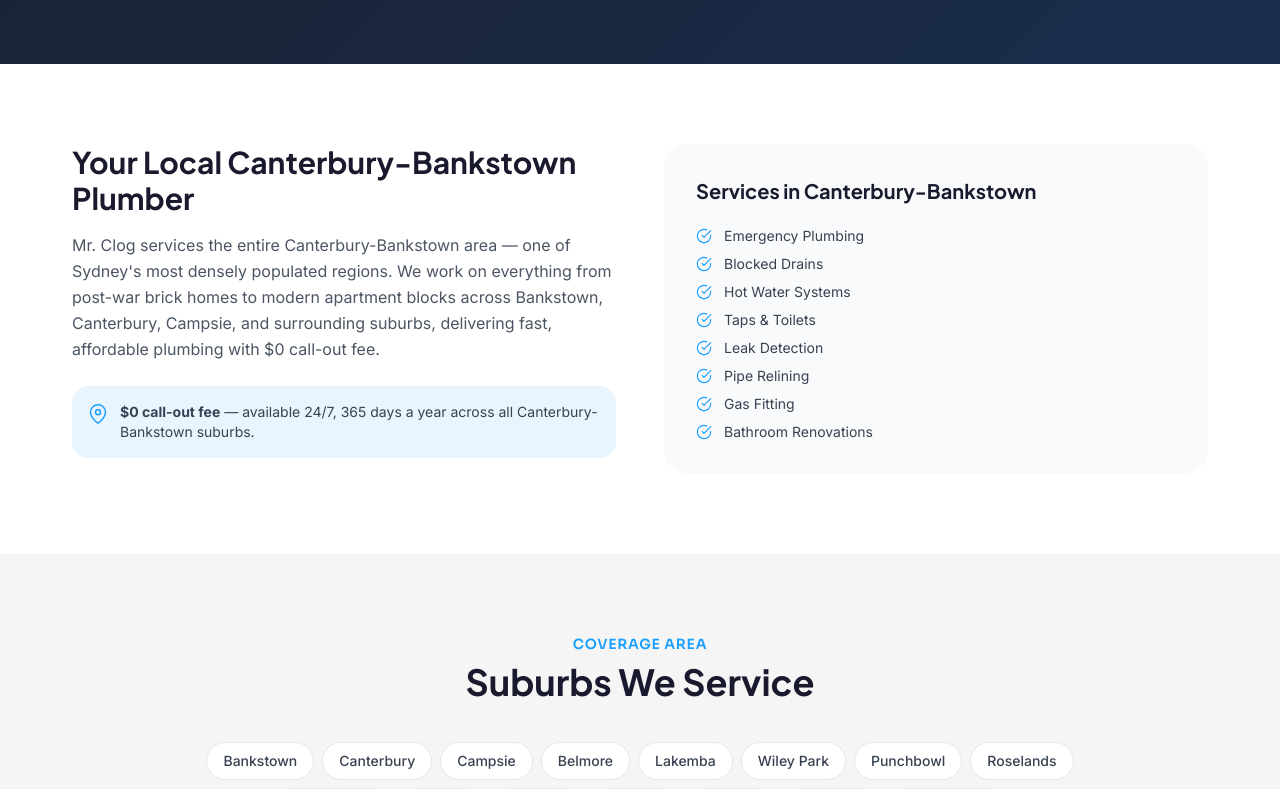
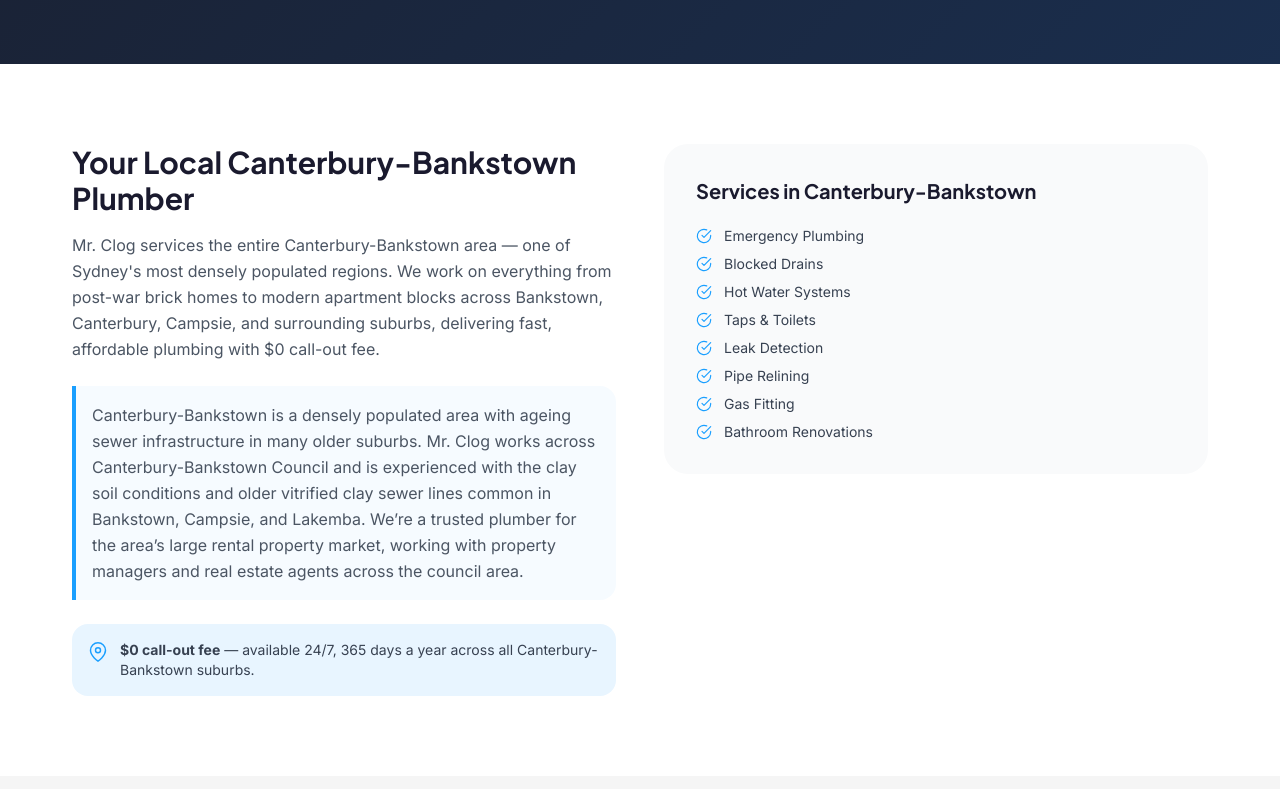
Before and after one commit to mrclogplumbing/mrclog-website, a Next.js app: page /locations/canterbury-bankstown in a window 1280 px wide. Shown: the part 502-1291 px from the top of the page. Built offline with nearby package versions, Linux system fonts and the light colour scheme.

Commit message:
Display localContent on location pages with styled left-border block
Added conditional rendering for local content in location page.

```diff
--- a/src/app/locations/[slug]/page.tsx
+++ b/src/app/locations/[slug]/page.tsx
@@ -85,7 +85,12 @@
             </h2>
             <p className="text-gray-600 leading-relaxed text-base mb-6">
               {location.description}
-            </p>
+            </p>            {location.localContent && (
+              <p className="text-gray-600 leading-relaxed text-base mb-6 mt-4 p-4 border-l-4 rounded-r-xl" style={{ borderColor: "var(--color-brand-blue)", background: "rgba(26,159,255,0.04)" }}>
+                {location.localContent}
+              </p>
+            )}
+
             <div className="flex items-start gap-3 p-4 rounded-xl" style={{ background: "var(--color-brand-blue-light)" }}>
               <MapPinIcon size={20} className="flex-shrink-0 mt-0.5" />
               <p className="text-sm text-gray-700">
```
